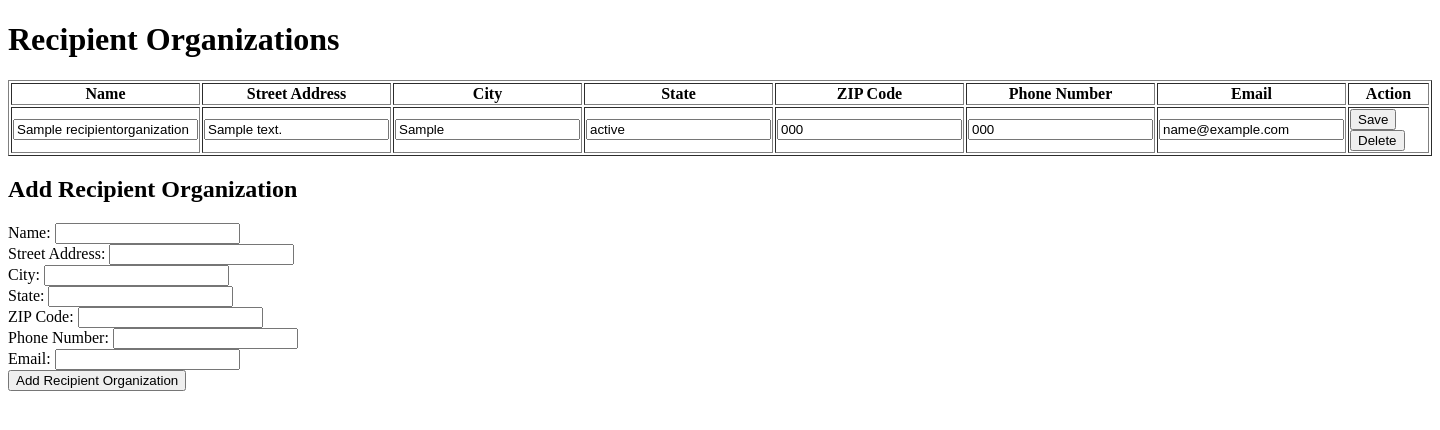
After one commit to maxkooz/foodbank, a Django app: page /recipient_organization/ in a window 1440 px wide. The commit adds this page. Shown: the top 430 px of the page. Run offline with Django 4.2, Linux system fonts and the light colour scheme; tables that the repository leaves empty hold one stand-in row (values such as "Sample post").

Commit message:
RecipientOrganization Finished

```diff
--- a/foodbank/templates/main_page.html
+++ b/foodbank/templates/main_page.html
@@ -66,7 +66,7 @@
     <button onclick="location.href='#'">Food Group</button>
     <button onclick="location.href='#'">Donator</button>
     <button onclick="location.href='#'">Distributed Food Items</button>
-    <button onclick="location.href='#'">Recipient Organization</button>
+    <button onclick="location.href='{% url 'recipient_organization' %}'">Recipient Organization</button>
 </div>
 </body>
 </html>
--- /dev/null
+++ b/foodbank/templates/recipient_organization.html
@@ -0,0 +1,66 @@
+<!DOCTYPE html>
+<html lang="en">
+<head>
+    <meta charset="UTF-8">
+    <meta http-equiv="X-UA-Compatible" content="IE=edge">
+    <meta name="viewport" content="width=device-width, initial-scale=1.0">
+    <title>Recipient Organizations</title>
+</head>
+<body>
+    <h1>Recipient Organizations</h1>
+    <table border="1">
+        <thead>
+            <tr>
+                <th>Name</th>
+                <th>Street Address</th>
+                <th>City</th>
+                <th>State</th>
+                <th>ZIP Code</th>
+                <th>Phone Number</th>
+                <th>Email</th>
+                <th>Action</th>
+            </tr>
+        </thead>
+        <tbody>
+            {% for organization in recipient_organizations %}
+            <tr>
+                <form method="POST">
+                    {% csrf_token %}
+                    <input type="hidden" name="recipient_organization_id" value="{{ organization.id }}">
+                    <td><input type="text" name="name" value="{{ organization.name }}"></td>
+                    <td><input type="text" name="street_address" value="{{ organization.street_address }}"></td>
+                    <td><input type="text" name="city" value="{{ organization.city }}"></td>
+                    <td><input type="text" name="home_state" value="{{ organization.home_state }}"></td>
+                    <td><input type="text" name="zip_code" value="{{ organization.zip_code }}"></td>
+                    <td><input type="text" name="phone_number" value="{{ organization.phone_number }}"></td>
+                    <td><input type="text" name="email" value="{{ organization.email }}"></td>
+                    <td>
+                        <button type="submit" name="save">Save</button>
+                        <button type="submit" formaction="{% url 'recipient_organization_delete' %}" name="delete">Delete</button>
+                    </td>
+                </form>
+            </tr>
+            {% endfor %}
+        </tbody>
+    </table>
+    <h2>Add Recipient Organization</h2>
+    <form method="POST">
+        {% csrf_token %}
+        <label for="name">Name:</label>
+        <input type="text" id="name" name="name"><br>
+        <label for="street_address">Street Address:</label>
+        <input type="text" id="street_address" name="street_address"><br>
+        <label for="city">City:</label>
+        <input type="text" id="city" name="city"><br>
+        <label for="home_state">State:</label>
+        <input type="text" id="home_state" name="home_state"><br>
+        <label for="zip_code">ZIP Code:</label>
+        <input type="text" id="zip_code" name="zip_code"><br>
+        <label for="phone_number">Phone Number:</label>
+        <input type="text" id="phone_number" name="phone_number"><br>
+        <label for="email">Email:</label>
+        <input type="text" id="email" name="email"><br>
+        <button type="submit" name="add">Add Recipient Organization</button>
+    </form>
+</body>
+</html>
--- a/foodbank/urls.py
+++ b/foodbank/urls.py
@@ -2,7 +2,7 @@ from django.urls import path
 from django.contrib.auth.views import LoginView
 from .views import home_view, volunteer_view, volunteer_edit_view, volunteer_delete, foodbank_view, foodbank_delete, \
     task_view, task_delete, individual_shift_view, individual_shift_delete, vehicle_view, vehicle_delete, transit_view, \
-    transit_delete, fooditem_view, fooditem_delete
+    transit_delete, fooditem_view, fooditem_delete, recipient_organization_view, recipient_organization_delete
 
 urlpatterns = [
     path('', LoginView.as_view(template_name='home.html'), name='home'),
@@ -23,4 +23,6 @@ urlpatterns = [
     path('transit/delete/', transit_delete, name='transit_delete'),
     path('fooditem/', fooditem_view, name='fooditem'),
     path('fooditem/delete/', fooditem_delete, name='fooditem_delete'),
+    path('recipient_organization/', recipient_organization_view, name='recipient_organization'),
+    path('recipient_organization/delete/', recipient_organization_delete, name='recipient_organization_delete'),
 ]
--- a/foodbank/views.py
+++ b/foodbank/views.py
@@ -5,7 +5,8 @@ from django.core.exceptions import ObjectDoesNotExist
 from django.shortcuts import render, redirect, get_object_or_404
 # Create your views here.iuhiuhi
 from django.shortcuts import render
-from .models import Volunteer, FoodBank, Task, IndividualShift, Vehicle, TransitSchedule, FoodItem
+from .models import Volunteer, FoodBank, Task, IndividualShift, Vehicle, TransitSchedule, FoodItem, \
+    RecipientOrganization
 from django.db.models import Q
 
 @login_required
@@ -419,3 +420,51 @@ def fooditem_delete(request):
         fooditem = get_object_or_404(FoodItem, id=fooditem_id)
         fooditem.delete()
     return redirect('fooditem')
+
+def recipient_organization_view(request):
+    recipient_organizations = RecipientOrganization.objects.all()
+
+    if request.method == 'POST':
+        name = request.POST.get('name')
+        street_address = request.POST.get('street_address')
+        city = request.POST.get('city')
+        home_state = request.POST.get('home_state')
+        zip_code = request.POST.get('zip_code')
+        phone_number = request.POST.get('phone_number')
+        email = request.POST.get('email')
+
+        recipient_organization_id = request.POST.get('recipient_organization_id')
+        if recipient_organization_id:
+            recipient_organization = RecipientOrganization.objects.get(id=recipient_organization_id)
+            recipient_organization.name = name
+            recipient_organization.street_address = street_address
+            recipient_organization.city = city
+            recipient_organization.home_state = home_state
+            recipient_organization.zip_code = zip_code
+            recipient_organization.phone_number = phone_number
+            recipient_organization.email = email
+            recipient_organization.save()
+        else:
+            RecipientOrganization.objects.create(
+                name=name,
+                street_address=street_address,
+                city=city,
+                home_state=home_state,
+                zip_code=zip_code,
+                phone_number=phone_number,
+                email=email
+            )
+
+        return redirect('recipient_organization')
+
+    context = {
+        'recipient_organizations': recipient_organizations,
+    }
+    return render(request, 'recipient_organization.html', context)
+
+def recipient_organization_delete(request):
+    if request.method == 'POST':
+        recipient_organization_id = request.POST.get('recipient_organization_id')
+        recipient_organization = get_object_or_404(RecipientOrganization, id=recipient_organization_id)
+        recipient_organization.delete()
+    return redirect('recipient_organization')
```
